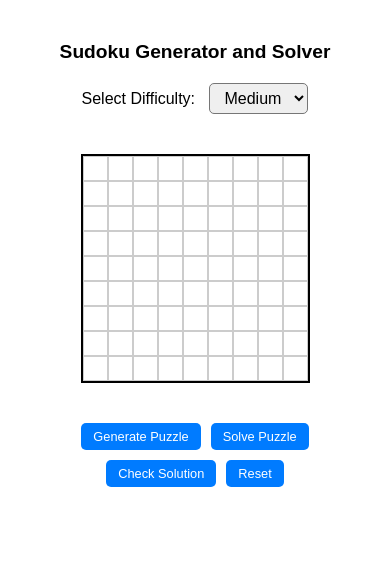
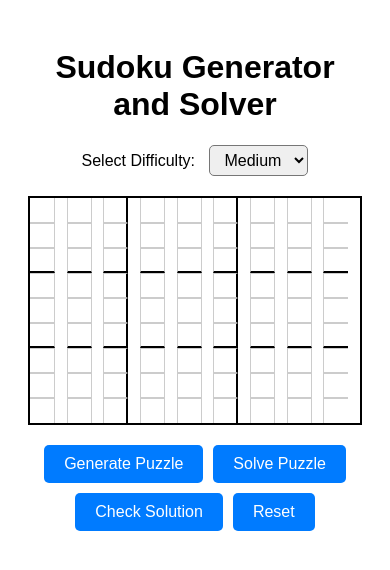
Before and after one commit to d0meq/web-sudoku, a React app: page / in a window 390 px wide. Shown: the top 570 px of the page. Built offline with nearby package versions, Linux system fonts and the light colour scheme; the HTML template or start-up script is replaced by a standard one.

Commit message:
Refactor SudokuGrid component and enhance CSS styles for improved layout and responsiveness

```diff
--- a/src/App.css
+++ b/src/App.css
@@ -1,68 +1,91 @@
-/* Base Styles */
+/* Base styles for the app */
 .App {
   text-align: center;
   padding: 20px;
   font-family: Arial, sans-serif;
 }
 
-h1 {
-  font-size: 2rem;
-  margin-bottom: 20px;
+/* Sudoku grid container */
+.sudoku-grid {
+  display: grid;
+  grid-template-columns: repeat(9, 1fr);
+  grid-template-rows: repeat(9, 1fr);
+  gap: 0; /* No gap between cells */
+  border: 2px solid #000; /* Outer border for the grid */
+  max-width: 400px; /* Adjust based on your preference */
+  margin: 0 auto; /* Center the grid */
 }
 
-/* Difficulty Selector */
-.difficulty-selector {
-  margin-bottom: 20px;
-}
-
-.difficulty-selector label {
-  font-size: 1rem;
-  margin-right: 10px;
-}
-
-.difficulty-selector select {
-  padding: 5px 10px;
-  font-size: 1rem;
-  border-radius: 5px;
-}
-
-/* Sudoku Grid */
-.sudoku-grid {
-  display: inline-block;
-  border: 2px solid #000;
-  margin: 20px auto;
-  max-width: 100%;
-}
-
-.sudoku-row {
-  display: flex;
-}
-
+/* Sudoku cell styles */
 .sudoku-cell {
-  width: 40px;
-  height: 40px;
+  width: 40px; /* Adjust cell size */
+  height: 40px; /* Adjust cell size */
   text-align: center;
-  font-size: 1rem;
-  border: 1px solid #ccc;
+  font-size: 18px;
+  border: 1px solid #ccc; /* Default border for all cells */
   box-sizing: border-box;
 }
 
-.sudoku-cell:focus {
-  outline: none;
-  background-color: #f0f8ff;
+/* Thicker borders for 3x3 subgrids */
+.sudoku-cell {
+  border-top: 1px solid #ccc;
+  border-left: 1px solid #ccc;
 }
 
-.sudoku-cell.incorrect {
-  background-color: #ffcccc; /* Highlight incorrect cells in red */
+/* Remove top border for the first row */
+.sudoku-cell:nth-child(-n + 9) {
+  border-top: none;
 }
 
-.sudoku-cell:disabled {
-  background-color: #f0f0f0; /* Light gray background for fixed cells */
-  color: #000; /* Black text for fixed cells */
-  cursor: not-allowed; /* Show not-allowed cursor for fixed cells */
+/* Remove left border for the first column */
+.sudoku-cell:nth-child(9n + 1) {
+  border-left: none;
 }
 
-/* Controls */
+/* Add thicker borders for 3x3 subgrids */
+.sudoku-cell:nth-child(3n) {
+  border-right: 2px solid #000; /* Right border for every 3rd cell */
+}
+
+.sudoku-cell:nth-child(n + 19):nth-child(-n + 27),
+.sudoku-cell:nth-child(n + 46):nth-child(-n + 54),
+.sudoku-cell:nth-child(n + 73):nth-child(-n + 81) {
+  border-bottom: 2px solid #000; /* Bottom border for rows 3, 6, and 9 */
+}
+
+/* Remove right border for the last column */
+.sudoku-cell:nth-child(9n) {
+  border-right: none;
+}
+
+/* Remove bottom border for the last row */
+.sudoku-cell:nth-child(n + 73):nth-child(-n + 81) {
+  border-bottom: none;
+}
+
+/* Optional: Add hover effect */
+.sudoku-cell:hover {
+  background-color: #f0f8ff; /* Light blue background on hover */
+}
+
+/* Responsive design for smaller screens */
+@media (max-width: 768px) {
+  .sudoku-cell {
+    width: 30px;
+    height: 30px;
+    font-size: 14px;
+  }
+}
+
+@media (max-width: 480px) {
+  .sudoku-cell {
+    width: 25px;
+    height: 25px;
+    font-size: 12px;
+  }
+}
+
+/* Controls styling */
 .controls {
   margin-top: 20px;
   display: flex;
@@ -86,7 +109,23 @@ h1 {
   background-color: #0056b3;
 }
 
-/* Message */
+/* Difficulty selector styling */
+.difficulty-selector {
+  margin-bottom: 20px;
+}
+
+.difficulty-selector label {
+  font-size: 1rem;
+  margin-right: 10px;
+}
+
+.difficulty-selector select {
+  padding: 5px 10px;
+  font-size: 1rem;
+  border-radius: 5px;
+}
+
+/* Message styling */
 .message {
   margin-top: 20px;
   padding: 10px;
@@ -105,46 +144,3 @@ h1 {
   color: #721c24;
   border: 1px solid #f5c6cb;
 }
-
-/* Media Queries for Responsiveness */
-@media (max-width: 768px) {
-  h1 {
-    font-size: 1.5rem;
-  }
-
-  .sudoku-cell {
-    width: 30px;
-    height: 30px;
-    font-size: 0.9rem;
-  }
-
-  .controls button {
-    padding: 8px 16px;
-    font-size: 0.9rem;
-  }
-
-  .message {
-    font-size: 0.9rem;
-  }
-}
-
-@media (max-width: 480px) {
-  h1 {
-    font-size: 1.2rem;
-  }
-
-  .sudoku-cell {
-    width: 25px;
-    height: 25px;
-    font-size: 0.8rem;
-  }
-
-  .controls button {
-    padding: 6px 12px;
-    font-size: 0.8rem;
-  }
-
-  .message {
-    font-size: 0.8rem;
-  }
-}
--- a/src/components/SudokuGrid.jsx
+++ b/src/components/SudokuGrid.jsx
@@ -3,11 +3,10 @@ import React from "react";
 const SudokuGrid = ({ grid, fixedCells, onCellChange, isSolved }) => {
   return (
     <div className="sudoku-grid">
-      {grid.map((row, rowIndex) => (
-        <div key={rowIndex} className="sudoku-row">
-          {row.map((cell, colIndex) => (
+      {grid.map((row, rowIndex) =>
+        row.map((cell, colIndex) => (
           <input
-              key={colIndex}
+            key={`${rowIndex}-${colIndex}`}
             type="text"
             className={`sudoku-cell ${isSolved && !isValidCell(grid, rowIndex, colIndex) ? "incorrect" : ""}`}
             value={cell === 0 ? "" : cell}
@@ -15,9 +14,8 @@ const SudokuGrid = ({ grid, fixedCells, onCellChange, isSolved }) => {
             maxLength="1"
             disabled={fixedCells[rowIndex][colIndex] || isSolved} // Disable fixed cells and solved grid
           />
-          ))}
-        </div>
-      ))}
+        ))
+      )}
     </div>
   );
 };
```
Lines whose indentation alone changed are shown as unchanged.
